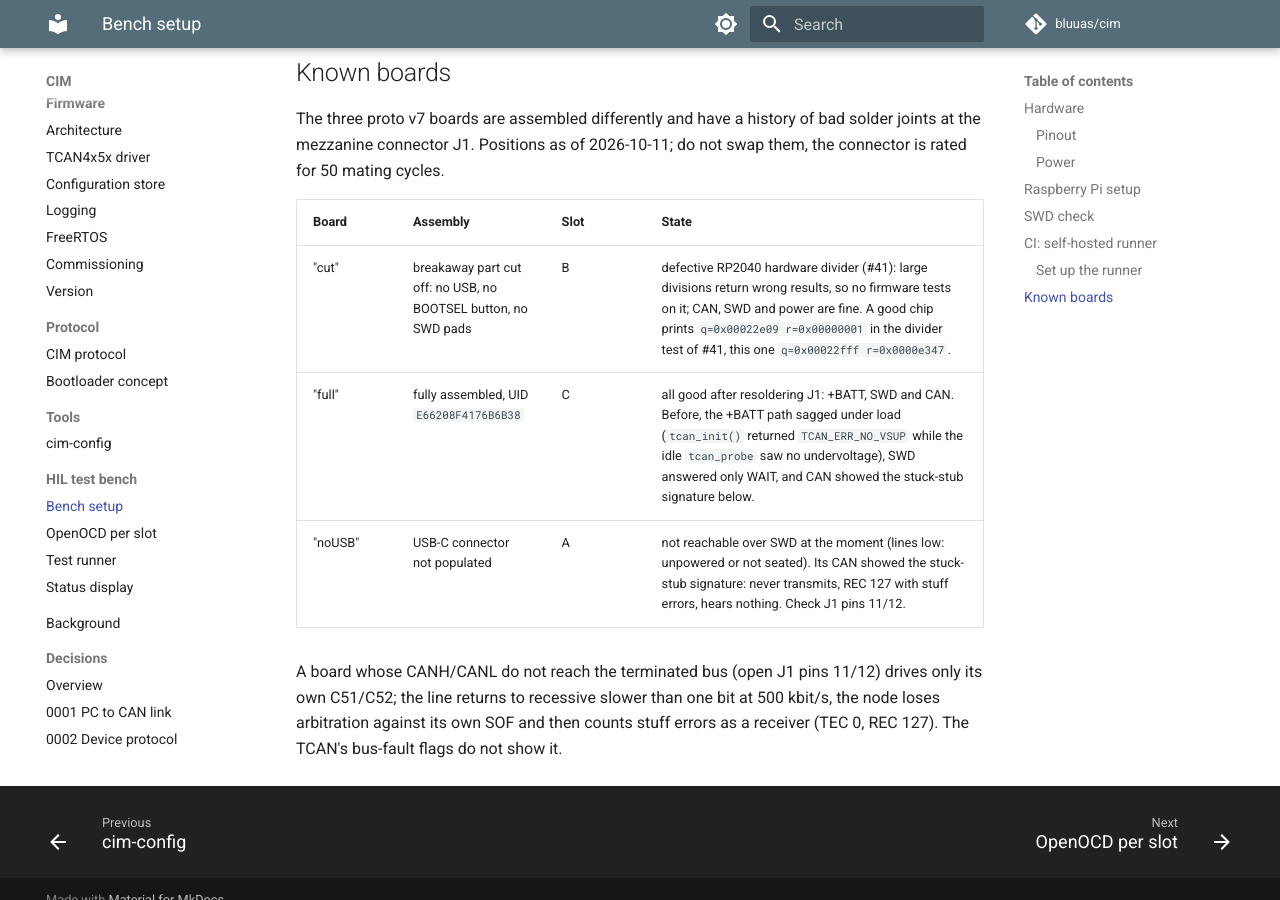
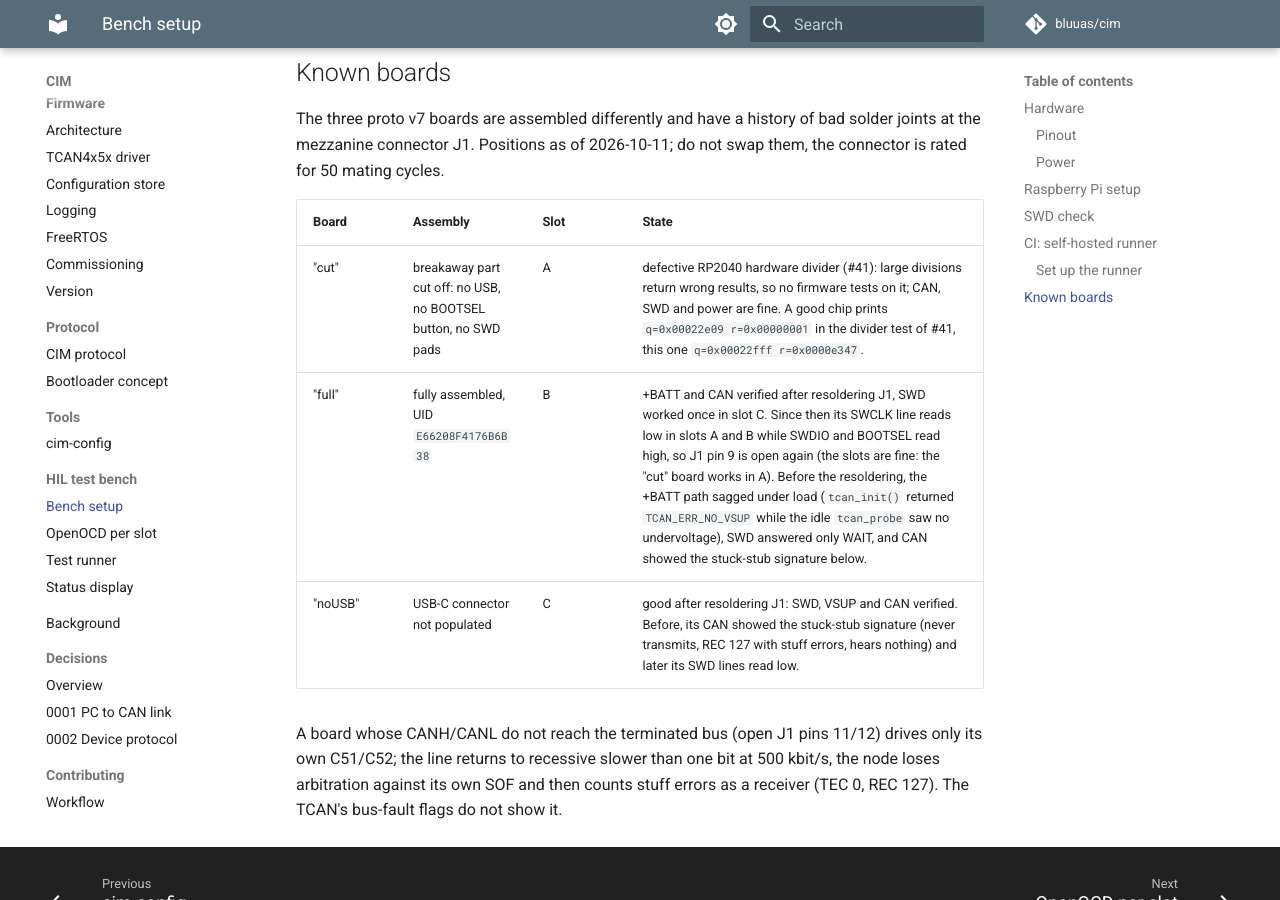
Before and after one commit to bluuas/cim, an MkDocs documentation site: the page built from docs/hil/README.md, in a window 1280 px wide and 900 px high, scrolled down 3469 px. Built offline with MkDocs 1.6.1 and Material for MkDocs 9.7.7, drawn with Linux system fonts in a browser that asks for light colours; comment, search, counter and statistics services are not loaded.

Commit message:
feat(hil): test stuff

```diff
--- a/docs/hil/README.md
+++ b/docs/hil/README.md
@@ -126,8 +126,8 @@
 
 | Board | Assembly | Slot | State |
 |---|---|---|---|
-| "cut" | breakaway part cut off: no USB, no BOOTSEL button, no SWD pads | B | defective RP2040 hardware divider (#41): large divisions return wrong results, so no firmware tests on it; CAN, SWD and power are fine. A good chip prints `q=0x00022e09 r=0x00000001` in the divider test of #41, this one `q=0x00022fff r=0x0000e347`. |
-| "full" | fully assembled, UID `E66208F4176B6B38` | C | all good after resoldering J1: +BATT, SWD and CAN. Before, the +BATT path sagged under load (`tcan_init()` returned `TCAN_ERR_NO_VSUP` while the idle `tcan_probe` saw no undervoltage), SWD answered only WAIT, and CAN showed the stuck-stub signature below. |
-| "noUSB" | USB-C connector not populated | A | not reachable over SWD at the moment (lines low: unpowered or not seated). Its CAN showed the stuck-stub signature: never transmits, REC 127 with stuff errors, hears nothing. Check J1 pins 11/12. |
+| "cut" | breakaway part cut off: no USB, no BOOTSEL button, no SWD pads | A | defective RP2040 hardware divider (#41): large divisions return wrong results, so no firmware tests on it; CAN, SWD and power are fine. A good chip prints `q=0x00022e09 r=0x00000001` in the divider test of #41, this one `q=0x00022fff r=0x0000e347`. |
+| "full" | fully assembled, UID `E66208F4176B6B38` | B | +BATT and CAN verified after resoldering J1, SWD worked once in slot C. Since then its SWCLK line reads low in slots A and B while SWDIO and BOOTSEL read high, so J1 pin 9 is open again (the slots are fine: the "cut" board works in A). Before the resoldering, the +BATT path sagged under load (`tcan_init()` returned `TCAN_ERR_NO_VSUP` while the idle `tcan_probe` saw no undervoltage), SWD answered only WAIT, and CAN showed the stuck-stub signature below. |
+| "noUSB" | USB-C connector not populated | C | good after resoldering J1: SWD, VSUP and CAN verified. Before, its CAN showed the stuck-stub signature (never transmits, REC 127 with stuff errors, hears nothing) and later its SWD lines read low. |
 
 A board whose CANH/CANL do not reach the terminated bus (open J1 pins 11/12) drives only its own C51/C52; the line returns to recessive slower than one bit at 500 kbit/s, the node loses arbitration against its own SOF and then counts stuff errors as a receiver (TEC 0, REC 127). The TCAN's bus-fault flags do not show it.
```
Also changed, not shown: 1 other file.
